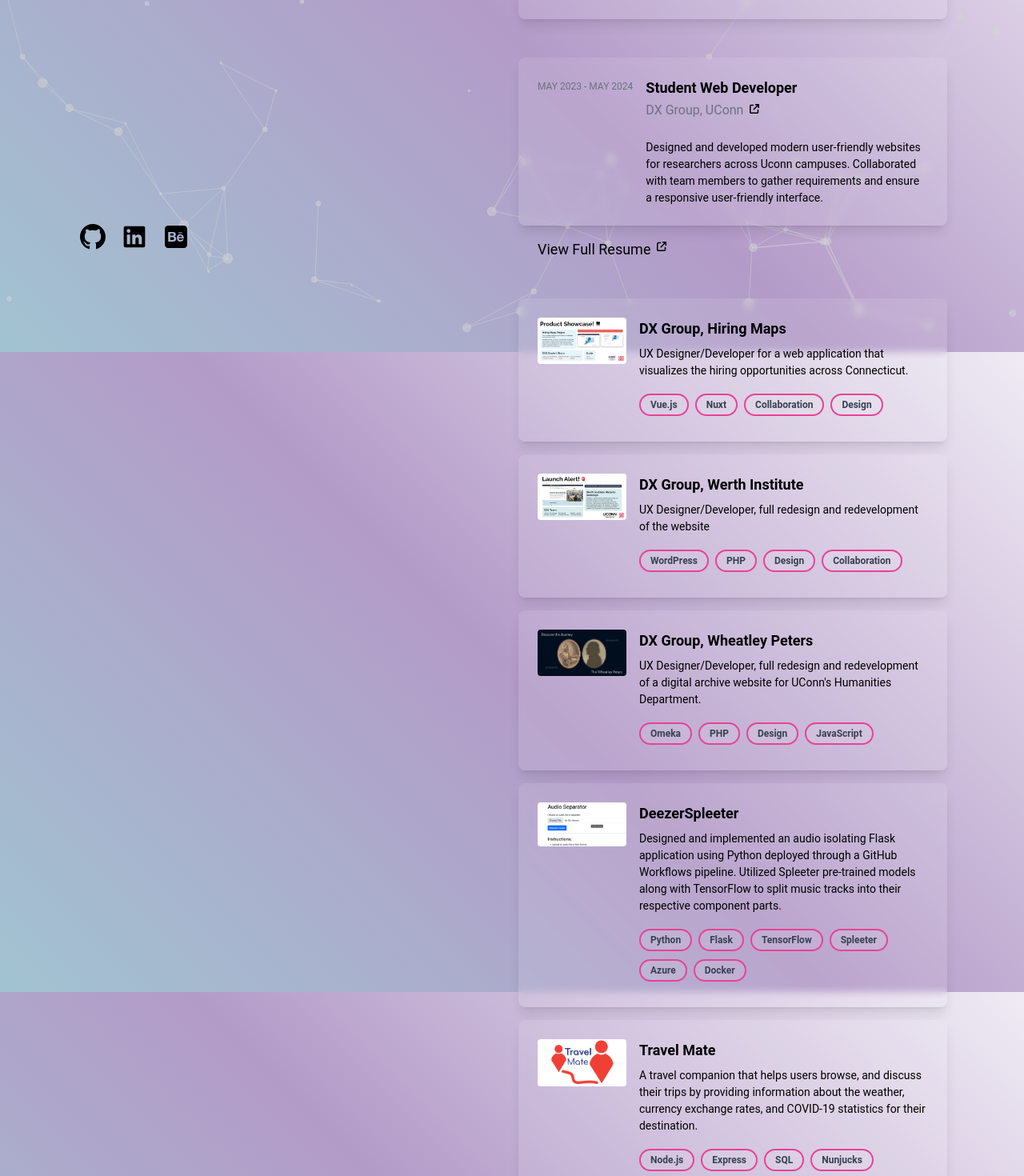
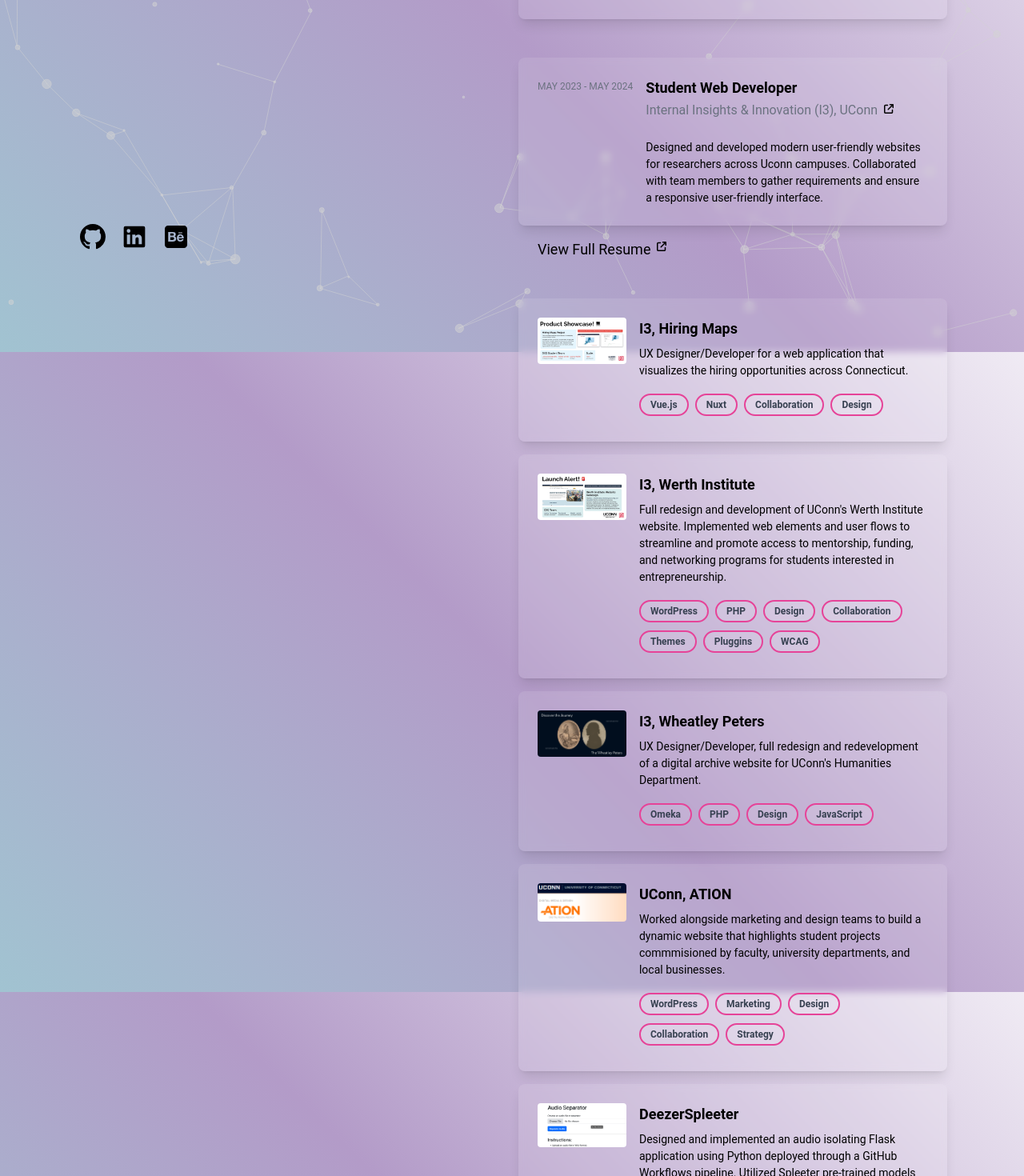
Before and after one commit to duffelbagteesh/my-site, a Next.js app: page / in a window 1280 px wide. Shown: the part 360-1830 px from the top of the page at 80% size. Built offline with nearby package versions, Linux system fonts and the light colour scheme.

Commit message:
experience updates and reword

```diff
--- a/src/components/experience.tsx
+++ b/src/components/experience.tsx
@@ -40,7 +40,7 @@
       <div>
         <ExperienceCard
           title="Student Web Developer"
-          company="DX Group, UConn"
+          company="Internal Insights & Innovation (I3), UConn"
           duration="May 2023 - May 2024"
           description="Designed and developed modern user-friendly websites for researchers across Uconn campuses. Collaborated with team members to gather requirements and ensure a responsive user-friendly interface."
           link="https://dxgroup.core.uconn.edu/"
--- a/src/components/projects.tsx
+++ b/src/components/projects.tsx
@@ -42,7 +42,7 @@
       <h2 className="lg:hidden">Projects</h2>
       <div>
         <ProjectCard
-          title="DX Group, Hiring Maps"
+          title="I3, Hiring Maps"
           description="UX Designer/Developer for a web application that visualizes the hiring opportunities across Connecticut."
           imageUrl="/dxgroup-hiring-maps.png"
           link="https://hiring-maps-63410.web.app/"
@@ -50,19 +50,27 @@
       </div>
       <div>
         <ProjectCard
-          title="DX Group, Werth Institute"
-          description="UX Designer/Developer, full redesign and redevelopment of the website"
+          title="I3, Werth Institute"
+          description="Full redesign and development of UConn's Werth Institute website. Implemented web elements and user flows to streamline and promote access to mentorship, funding, and networking programs for students interested in entrepreneurship."
           imageUrl="/dxgroup-werth.png"
           link="https://www.linkedin.com/posts/uconn-dx-group_werestokedto-announce-our-recentlaunch-activity-7190811047555985409-Yi0r?utm_source=share&utm_medium=member_desktop"
-          tech={["WordPress", "PHP", "Design", "Collaboration"]} />
+          tech={["WordPress", "PHP", "Design", "Collaboration", "Themes", "Pluggins", "WCAG"]} />
       </div>
       <div>
         <ProjectCard
-          title="DX Group, Wheatley Peters"
+          title="I3, Wheatley Peters"
           description="UX Designer/Developer, full redesign and redevelopment of a digital archive website for UConn's Humanities Department."
           imageUrl="/wheatley-peters.png"
           link="https://lyr.xn--lamh-bpa.org/cms/"
           tech={["Omeka", "PHP", "Design", "JavaScript"]} />
+      </div>
+      <div>
+        <ProjectCard
+          title="UConn, ATION"
+          description="Worked alongside marketing and design teams to build a dynamic website that highlights student projects commmisioned by faculty, university departments, and local businesses."
+          imageUrl="/uconnation.png"
+          link="https://ation.dmd.uconn.edu/"
+          tech={["WordPress", "Marketing", "Design", "Collaboration", "Strategy"]} />
       </div>
       <div>
         <ProjectCard
```
Also changed, not shown: public/uconnation.png (added).
